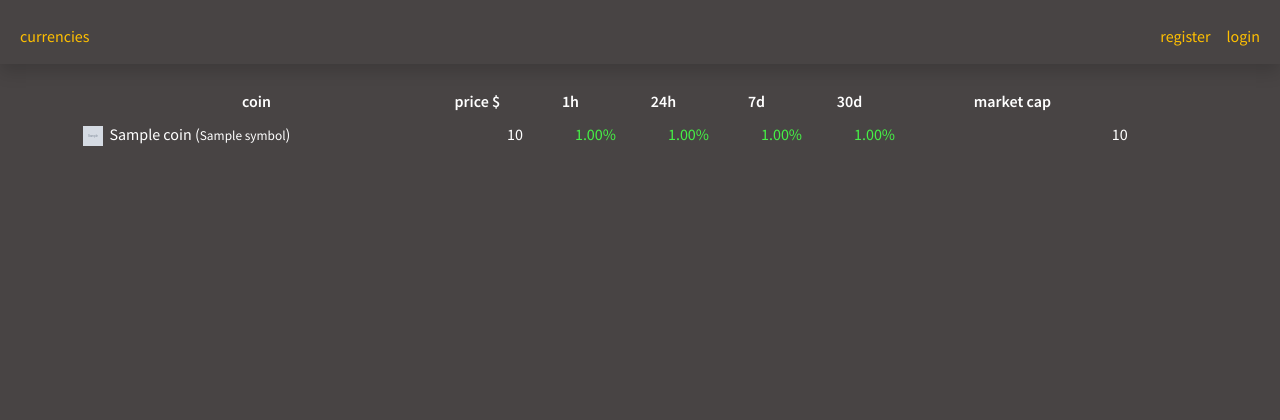
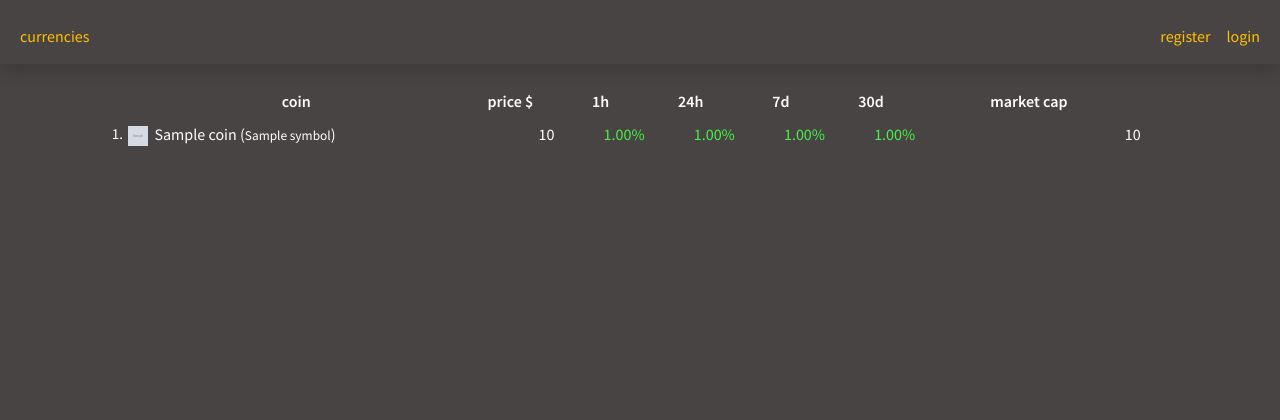
Before and after one commit to markoksb/crypto_portfolio, a Flask app: template templates/currencies.html in a window 1280 px wide. Shown: the top 420 px of the page. Run offline with Flask 3, Linux system fonts and the light colour scheme; the template is opened without the code that fills it: most values are stand-ins (such as "Sample title", 1, 10 or a date in 2020); grey boxes marked "Sample" are stand-in pictures.

Commit message:
added position number and corresponding css

```diff
--- a/static/css/main.css
+++ b/static/css/main.css
@@ -26,6 +26,16 @@ tr.row-lighter{
 }
 tr.row-topb{
     border-top: 1px solid #444040;
+}
+td.col-right {
+    text-align: right;
+}
+td.col-left {
+    text-align: right;
+}
+
+.smaller{
+    font-size: 0.95em;
 }
 
 .shadow {
--- a/templates/currencies.html
+++ b/templates/currencies.html
@@ -13,6 +13,7 @@
     <div class="table-responsive currency-table" style="width: 99%">
         <table class="" style="table-layout: fixed; width: 100%;">
             <thead>
+                <th style="width: 4%;">&nbsp;</th>
                 <th style="width: 30%;">coin</th>
                 <th style="width: 8%;">price $</th>
                 <th style="width: 8%;">1h</th>
@@ -20,13 +21,14 @@
                 <th style="width: 8%;">7d</th>
                 <th style="width: 8%;">30d</th>
                 <th style="width: 20%;">market cap</th>
-                <th style="width: 5%;">&nbsp;</th>
+                <th style="width: 4%;">&nbsp;</th>
             </thead>
             <tbody>
                 {% if coins %}
                     {% for coin in coins %}
                 <tr style="height: 40px;">
-                    <td style="text-align:left;"><img src="{{ coin.icon_url }}" width="20" height="20">&nbsp;&nbsp;{{ coin.name }} (<span style="font-size: smaller;">{{ coin.symbol }}</span>)</td>
+                    <td class="col-right smaller">{{ loop.index }}.&nbsp;</td>
+                    <td style="text-align: left;"><img src="{{ coin.icon_url }}" width="20" height="20">&nbsp;&nbsp;{{ coin.name }} (<span style="font-size: smaller;">{{ coin.symbol }}</span>)</td>
                     <td style="text-align: right;">{{ coin.current_price }}</td>
                     <td class="{{ 'num-positive' if coin.price_change_percent_1h >= 0 else 'num-negative' }}" style="text-align: right;">
                         {{ "%04.2f" % (coin.price_change_percent_1h | float) }}%
```
